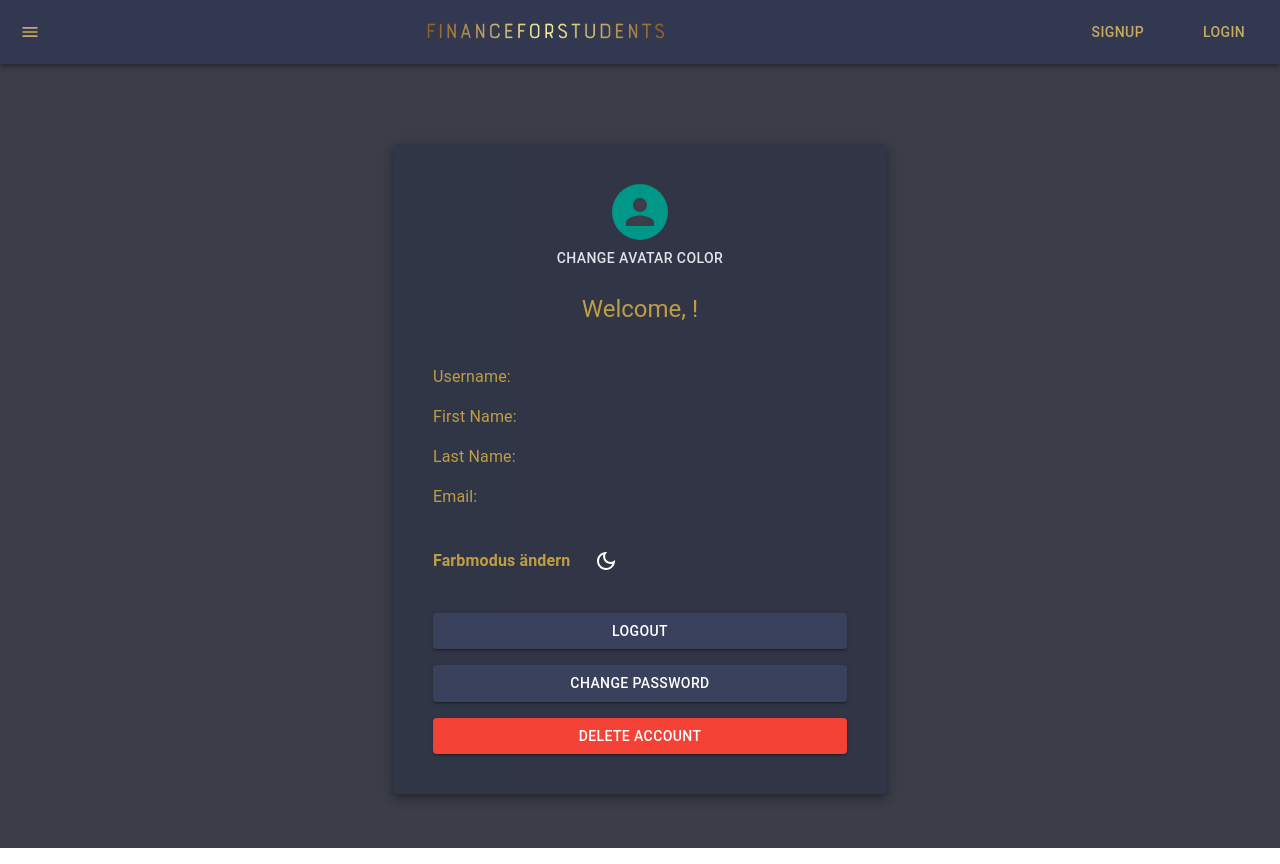
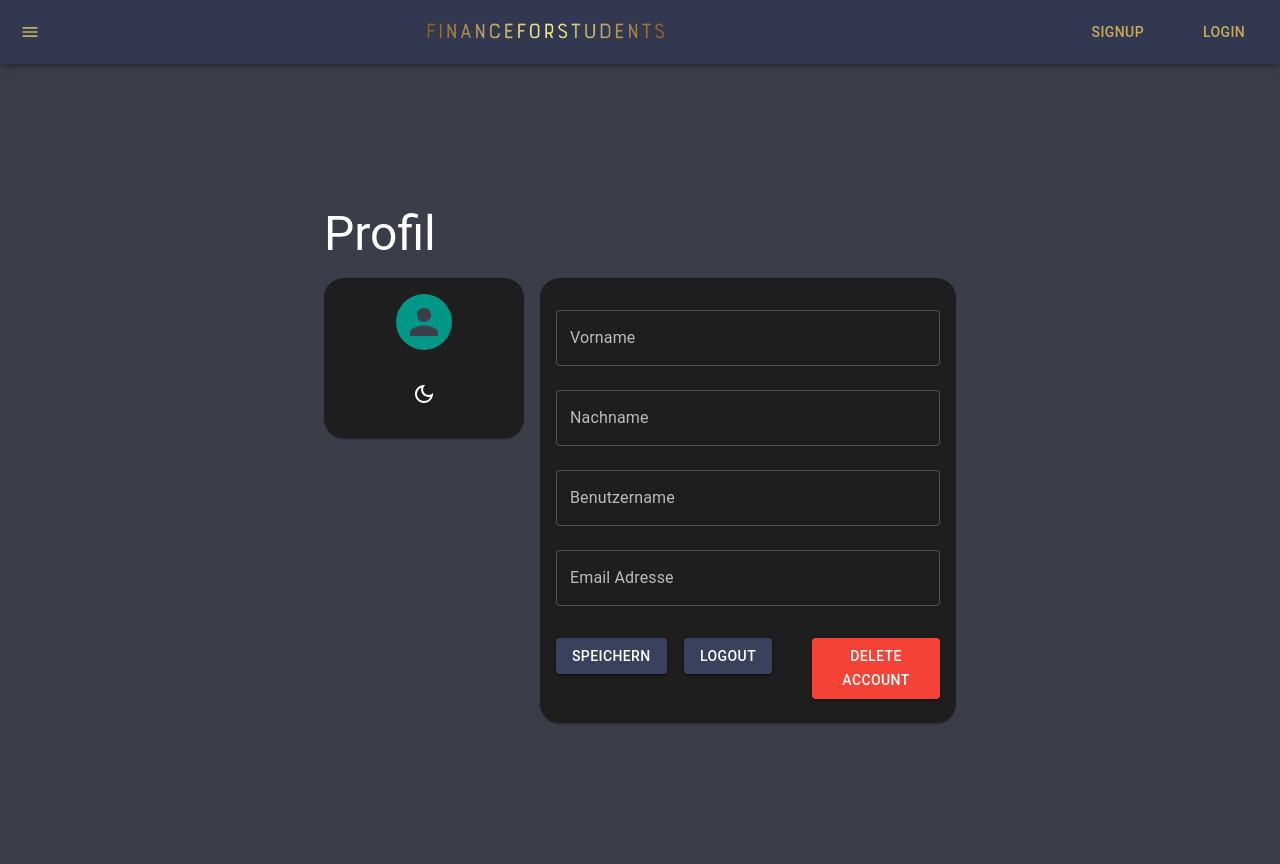
Before and after one commit to joltzen/FinanceForStudents, a React (Create React App) app in the folder client/: page /profile in a window 1280 px wide. Built offline with nearby package versions, Linux system fonts and the light colour scheme.

Commit message:
update profile styling

```diff
--- a/client/src/pages/Profile/profile.js
+++ b/client/src/pages/Profile/profile.js
@@ -4,224 +4,288 @@ import DarkModeOutlinedIcon from "@mui/icons-material/DarkModeOutlined";
 import LightModeOutlinedIcon from "@mui/icons-material/LightModeOutlined";
 import {
   Avatar,
-  Box,
   Dialog,
   DialogActions,
   DialogContent,
+  DialogContentText,
   DialogTitle,
   Grid,
+  TextField,
   Typography,
 } from "@mui/material";
+import Alert from "@mui/material/Alert";
 import Button from "@mui/material/Button";
+import Card from "@mui/material/Card";
+import CardContent from "@mui/material/CardContent";
 import IconButton from "@mui/material/IconButton";
+import Snackbar from "@mui/material/Snackbar";
 import { teal } from "@mui/material/colors";
 import { useTheme } from "@mui/material/styles";
-import { useContext, useState } from "react";
+import React, { useContext, useState } from "react";
 import { useNavigate } from "react-router-dom";
-import CardComp from "../../components/CardComp";
-import Page from "../../components/page";
 import axiosInstance from "../../config/axios";
-import { colors } from "../../config/constants";
 import { useAuth } from "../../core/auth/auth";
 import { ColorModeContext } from "../../theme";
+
 function ProfilePage() {
-  const { user, logout } = useAuth();
+  const { user, logout, login } = useAuth();
   const navigate = useNavigate();
-  const [open, setOpen] = useState(false);
+  const [newFirstName, setNewFirstName] = useState(user?.firstname);
+  const [newSurName, setNewSurName] = useState(user?.surname);
+  const [newUsername, setNewUsername] = useState(user?.username);
+  const [newEmail, setNewEmail] = useState(user?.email);
+  const [openSuccessSnackbar, setOpenSuccessSnackbar] = useState(false);
+  const [openErrorSnackbar, setOpenErrorSnackbar] = useState(false);
+  const [snackbarSuccessMessage, setSnackbarSuccuessMessage] = useState("");
+  const [snackbarErroreMessage, setSnackbarErrorMessage] = useState("");
+  const [openDeleteDialog, setOpenDeleteDialog] = useState(false);
 
+  const handleOpenDeleteDialog = () => {
+    setOpenDeleteDialog(true);
+  };
+
+  const handleCloseDeleteDialog = () => {
+    setOpenDeleteDialog(false);
+  };
   const handleLogout = () => {
     logout();
     navigate("/login");
   };
 
   const handleDeleteAccount = async () => {
-    if (
-      !window.confirm(
-        "Are you sure you want to delete your account? This action cannot be undone."
-      )
-    ) {
-      return;
-    }
-
     try {
       await axiosInstance.delete("/delete-account", {
         params: { userId: user.id },
       });
+
+      setSnackbarSuccuessMessage("Dein Profil wurde erfolgreich gelöscht.");
+      setOpenSuccessSnackbar(true);
       logout();
-      alert("Your account has been deleted.");
       navigate("/login");
     } catch (error) {
       console.error("Failed to delete account", error);
-      alert("There was a problem deleting your account.");
+      setSnackbarErrorMessage(
+        "Dein Konto konnte nicht gelöscht werden. Bitte versuche es erneut."
+      );
+      setOpenErrorSnackbar(true);
+    }
+    handleCloseDeleteDialog(); // Close the dialog after action
+  };
+
+  const updateUser = async () => {
+    try {
+      const response = await axiosInstance.patch("/updateUser", {
+        firstname: newFirstName,
+        surname: newSurName,
+        username: newUsername,
+        email: newEmail,
+        userId: user.id,
+      });
+      // Assuming the response contains the updated user information
+      const updatedUser = response.data;
+
+      // Update user context
+      setSnackbarSuccuessMessage("Dein Profil wurde erfolgreich aktualisiert.");
+      setOpenSuccessSnackbar(true);
+      login(updatedUser);
+    } catch (error) {
+      setSnackbarErrorMessage(
+        "Deine Daten konnten nicht aktualisiert werden. Bitte versuche es erneut."
+      );
+      setOpenErrorSnackbar(true);
     }
   };
 
-  const handleOpen = () => {
-    setOpen(!open);
-  };
   const theme = useTheme();
 
   const colorMode = useContext(ColorModeContext); // Access the color mode context
-
-  const colorOptions = colors; // Define color options
 
   const [avatarColor, setAvatarColor] = useState(() => {
     // Get the stored color from localStorage or fallback to default
     return localStorage.getItem("avatarColor") || teal[500];
   });
-  const [openDialog, setOpenDialog] = useState(false);
-
-  // Function to open the dialog
-  const handleOpenDialog = () => {
-    setOpenDialog(true);
-  };
-
-  // Function to close the dialog
-  const handleCloseDialog = () => {
-    setOpenDialog(false);
-  };
-  const renderColorOptions = () => {
-    return colorOptions.map((color, index) => (
-      <Button
-        key={index}
-        style={{
-          backgroundColor: color,
-          margin: "4px",
-          color: theme.palette.text.main,
-          borderRadius: "50%", // Makes the button circular
-          width: "20px", // Equal width and height
-          height: "20px",
-          minWidth: "20px", // Prevents the button from being too small
-          justifyContent: "center",
-          alignItems: "center",
-        }}
-        onClick={() => {
-          setAvatarColor(color);
-          handleCloseDialog();
-          localStorage.setItem("avatarColor", color); // Store new color
-        }}
-      />
-    ));
-  };
 
   return (
-    <Page>
-      <CardComp title="Profile" sx={{ mt: 10, padding: 5 }}>
-        <Box display="flex" flexDirection="column" alignItems="center">
-          <Avatar sx={{ bgcolor: avatarColor, width: 56, height: 56 }}>
+    <Grid
+      container
+      justifyContent="center"
+      alignItems="center" // Center everything vertically
+      style={{ minHeight: "100vh" }}
+    >
+      <Grid item xs={12}>
+        <Grid
+          container
+          spacing={2}
+          justifyContent="center"
+          alignItems="flex-start" // Align the tops of the cards
+        >
+          <Snackbar
+            open={openSuccessSnackbar}
+            autoHideDuration={6000}
+            onClose={() => setOpenSuccessSnackbar(false)}
+          >
+            <Alert
+              onClose={() => setOpenSuccessSnackbar(false)}
+              severity="success"
+              sx={{ width: "100%" }}
+            >
+              {snackbarSuccessMessage}
+            </Alert>
+          </Snackbar>
+          <Snackbar
+            open={openErrorSnackbar}
+            autoHideDuration={6000}
+            onClose={() => setOpenErrorSnackbar(false)}
+          >
+            <Alert
+              onClose={() => setOpenErrorSnackbar(false)}
+              severity="error"
+              sx={{ width: "100%" }}
+            >
+              {snackbarErroreMessage}
+            </Alert>
+          </Snackbar>
+          <Grid item xs={12} sm={6} md={2}>
+            <Typography variant="h3" sx={{ mb: 2 }}>
+              Profil
+            </Typography>
+            <Card sx={{ borderRadius: 5 }}>
+              <CardContent>
+                <Grid
+                  container
+                  direction="column"
+                  alignItems="center"
+                  spacing={2}
+                >
+                  <Grid item>
+                    <Avatar
+                      sx={{ bgcolor: avatarColor, width: 56, height: 56 }}
+                    >
                       {user?.username.charAt(0).toUpperCase()}
-          </Avatar>
-          <Button
-            sx={{ color: theme.palette.text.main }}
-            onClick={handleOpenDialog}
-          >
-            Change Avatar Color
-          </Button>
-
-          <Dialog open={openDialog} onClose={handleCloseDialog}>
-            <DialogTitle
-              sx={{
-                backgroundColor: theme.palette.card.main,
-                color: theme.palette.text.main,
-              }}
-            >
-              Wähle eine Farbe aus
-            </DialogTitle>
-            <DialogContent
-              sx={{
-                backgroundColor: theme.palette.card.main,
-                color: theme.palette.text.main,
-              }}
-            >
-              {renderColorOptions()}
-            </DialogContent>
-            <DialogActions
-              sx={{
-                backgroundColor: theme.palette.card.main,
-                color: theme.palette.text.main,
-              }}
-            >
-              <Button
-                sx={{ color: theme.palette.text.main }}
-                onClick={handleCloseDialog}
-              >
-                Close
-              </Button>
-            </DialogActions>
-          </Dialog>
-          <Typography
-            variant="h5"
-            sx={{ mt: 2, color: theme.palette.profile.main }}
-          >
-            Welcome, {user?.firstname}!
-          </Typography>
-        </Box>
-        <Grid container spacing={2} sx={{ mt: 3 }}>
-          <Grid item xs={12}>
-            <Typography sx={{ color: theme.palette.profile.main }}>
-              Username: <strong>{user?.username}</strong>
-            </Typography>
+                    </Avatar>{" "}
                   </Grid>
-          <Grid item xs={12}>
-            <Typography sx={{ color: theme.palette.profile.main }}>
-              First Name: <strong>{user?.firstname}</strong>
-            </Typography>
-          </Grid>
-          <Grid item xs={12}>
-            <Typography sx={{ color: theme.palette.profile.main }}>
-              Last Name: <strong>{user?.surname}</strong>
-            </Typography>
-          </Grid>
-          <Grid item xs={12}>
-            <Typography sx={{ color: theme.palette.profile.main }}>
-              Email: <strong>{user?.email}</strong>
-            </Typography>
-          </Grid>
-        </Grid>
-        <Grid item xs={12}>
-          <Box sx={{ display: "flex", alignItems: "center", mt: 4 }}>
-            <Typography sx={{ mr: 2, color: theme.palette.profile.main }}>
-              <strong>Farbmodus ändern</strong>
+                  <Grid item>
+                    <Typography variant="h5">
+                      {user?.firstname} {user?.surname}
                     </Typography>
                     {colorMode.mode}
-            <IconButton onClick={colorMode.toggleColorMode} color="inherit">
+                    <IconButton
+                      onClick={colorMode.toggleColorMode}
+                      color="inherit"
+                      sx={{ mt: 1 }}
+                    >
                       {theme.palette.mode === "dark" ? (
                         <DarkModeOutlinedIcon sx={{ color: "white" }} />
                       ) : (
                         <LightModeOutlinedIcon sx={{ color: "black" }} />
                       )}
                     </IconButton>
-          </Box>
                   </Grid>
-        <Box mt={4}>
+                </Grid>
+              </CardContent>
+            </Card>
+          </Grid>
+          <Grid item xs={12} sm={6} md={4}>
+            <Card sx={{ borderRadius: 5, mt: 9 }}>
+              <CardContent>
+                <form>
+                  <TextField
+                    fullWidth
+                    label="Vorname"
+                    defaultValue={newFirstName}
+                    margin="normal"
+                    onChange={(e) => setNewFirstName(e.target.value)}
+                  />
+                  <TextField
+                    fullWidth
+                    label="Nachname"
+                    defaultValue={newSurName}
+                    margin="normal"
+                    onChange={(e) => setNewSurName(e.target.value)}
+                  />
+                  <TextField
+                    fullWidth
+                    label="Benutzername"
+                    defaultValue={newUsername}
+                    margin="normal"
+                    onChange={(e) => setNewUsername(e.target.value)}
+                  />
+                  <TextField
+                    fullWidth
+                    label="Email Adresse"
+                    defaultValue={newEmail}
+                    margin="normal"
+                    onChange={(e) => setNewEmail(e.target.value)}
+                  />
+                  <Grid container sx={{ mt: 3 }}>
+                    <Grid item xs={4}>
+                      <Button
+                        variant="contained"
+                        color="primary"
+                        onClick={updateUser}
+                      >
+                        Speichern
+                      </Button>
+                    </Grid>
+                    <Grid item xs={4}>
                       <Button
                         onClick={handleLogout}
-            fullWidth
                         variant="contained"
                         color="primary"
                       >
                         Logout
                       </Button>
+                    </Grid>
+                    <Grid item xs={4}>
                       <Button
-            onClick={handleOpen}
-            fullWidth
+                        onClick={handleOpenDeleteDialog}
                         variant="contained"
-            sx={{ mt: 2 }}
+                        color="error"
                       >
-            Change Password
+                        Delete Account
+                      </Button>
+                    </Grid>
+                  </Grid>
+                </form>
+              </CardContent>
+            </Card>
+          </Grid>
+          <Dialog
+            open={openDeleteDialog}
+            onClose={handleCloseDeleteDialog}
+            aria-labelledby="alert-dialog-title"
+            aria-describedby="alert-dialog-description"
+          >
+            <DialogTitle id="alert-dialog-title">
+              {"Account löschen bestätitgen?"}
+            </DialogTitle>
+            <DialogContent>
+              <DialogContentText id="alert-dialog-description">
+                Bist du sicher das du dir den Account löschen möchtest? Dieser
+                Vorgang kann nicht rückgängig gemacht werden.
+              </DialogContentText>
+            </DialogContent>
+            <DialogActions>
+              <Button
+                onClick={handleCloseDeleteDialog}
+                color="primary"
+                variant="contained"
+              >
+                Cancel
               </Button>
               <Button
                 onClick={handleDeleteAccount}
-            fullWidth
+                color="primary"
+                autoFocus
                 variant="contained"
-            color="error"
-            sx={{ mt: 2 }}
               >
-            Delete Account
+                Confirm
               </Button>
-        </Box>
-      </CardComp>
-    </Page>
+            </DialogActions>
+          </Dialog>
+        </Grid>
+      </Grid>
+    </Grid>
   );
 }
 
```
Lines whose indentation alone changed are shown as unchanged.
